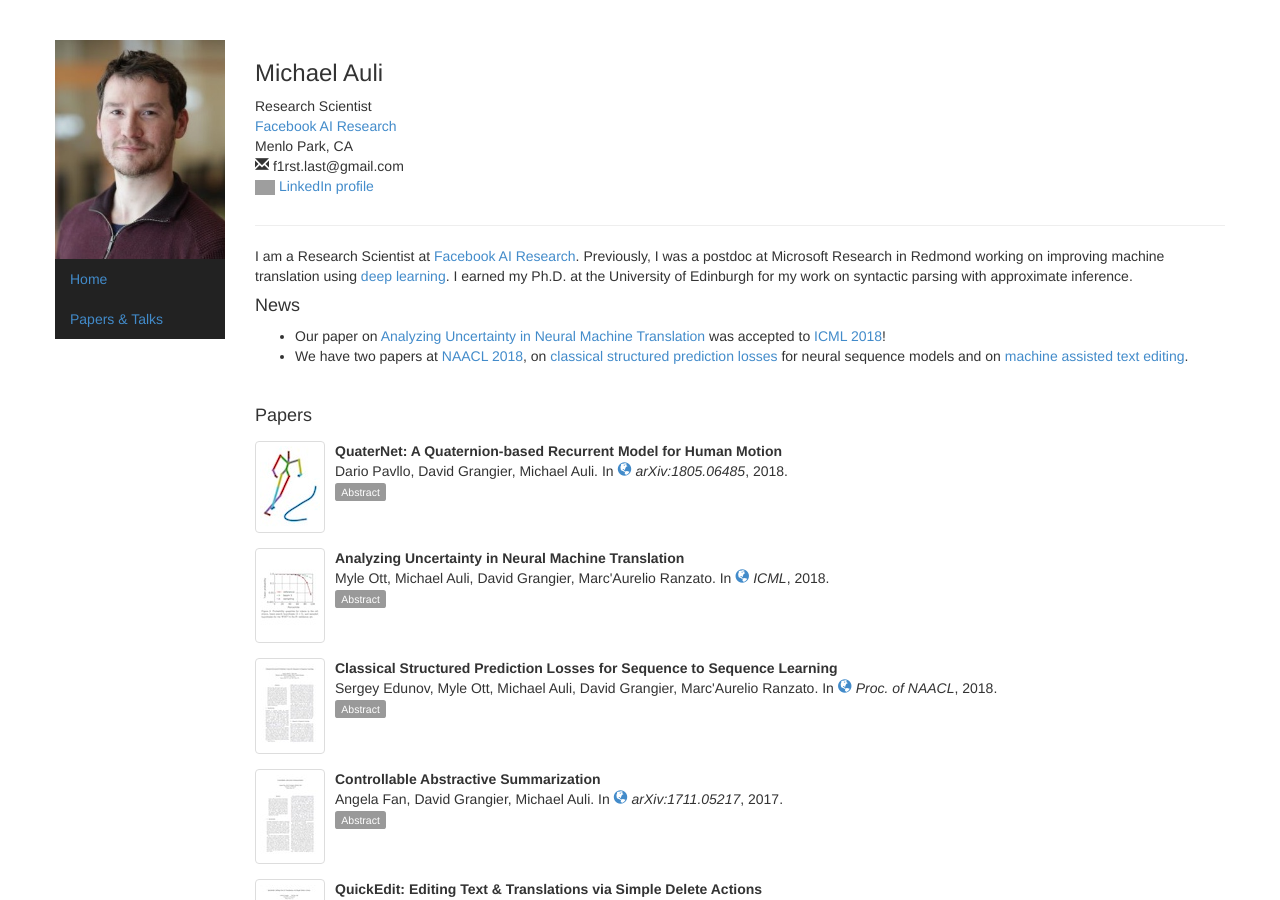
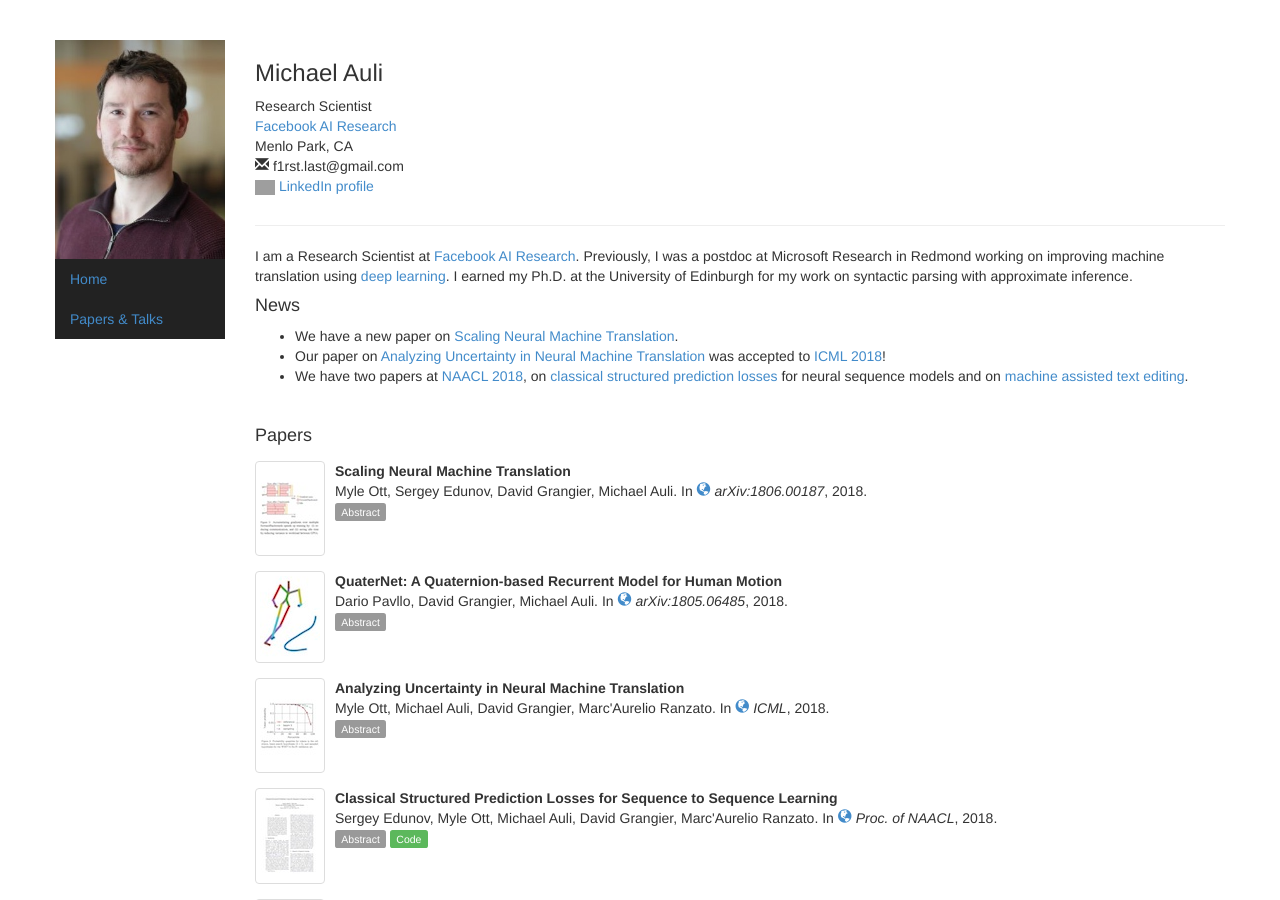
Before and after one commit to michaelauli/michaelauli.github.io, a Jekyll site: the page built from index.html, in a window 1280 px wide and 900 px high. Built offline with Jekyll 4.4.1, drawn with Linux system fonts in a browser that asks for light colours; comment, search, counter and statistics services are not loaded; grey boxes are pictures that could not be loaded.

Commit message:
+ scaling nmt

```diff
--- a/_config.yml
+++ b/_config.yml
@@ -17,6 +17,30 @@ talks:
     url: "talks/parsing-tagging-talk.pdf"
     img: "parsing-tagging-talk.jpg"
 papers:
+  -
+    layout: paper
+    paper-type: inproceedings
+    selected: y
+    year: 2018
+    authors: Myle Ott, Sergey Edunov, David Grangier, Michael Auli
+    title: Scaling Neural Machine Translation
+    doc-url: https://arxiv.org/pdf/1806.00187
+    img: scaling
+    booktitle: arXiv:1806.00187
+    booktitle-url: https://arxiv.org/abs/1806.00187
+    venue: conference
+    abstract: >
+      Sequence to sequence learning models still require several days
+      to reach state of the art performance on large benchmark datasets
+      using a single machine. This paper shows that reduced precision
+      and large batch training can speedup training by nearly 5x on
+      a single 8-GPU machine with careful tuning and implementation.
+      On WMT'14 English-German translation, we match the accuracy
+      of Vaswani et al. (2017) in under 5 hours when training
+      on 8 GPUs and we obtain a new state of the art of 29.3 BLEU
+      after training for 91 minutes on 128 GPUs.
+      We further improve these results to 29.8 BLEU by training
+      on the much larger Paracrawl dataset.
   -
     layout: paper
     paper-type: inproceedings
@@ -87,6 +111,7 @@ papers:
     booktitle: Proc. of NAACL
     booktitle-url: http://naacl.org/naacl-hlt-2018/
     venue: conference
+    code: https://github.com/pytorch/fairseq/tree/classic_seqlevel
     abstract: >
       There has been much recent work on training neural attention models
       at the sequence-level using either reinforcement learning-style methods
--- a/index.html
+++ b/index.html
@@ -3,6 +3,9 @@ layout: default
 title: Michael Auli
 picture: headshot_2017
 news:
+  -
+    >
+      We have a new paper on <a href="https://arxiv.org/abs/1806.00187">Scaling Neural Machine Translation</a>.
   -
     >
       Our paper on <a href="https://arxiv.org/pdf/1803.00047">Analyzing Uncertainty in Neural Machine Translation</a> was accepted to <a href="https://icml.cc/Conferences/2018/">ICML 2018</a>!
```
Also changed, not shown: img/paper/scaling.jpg (added).
